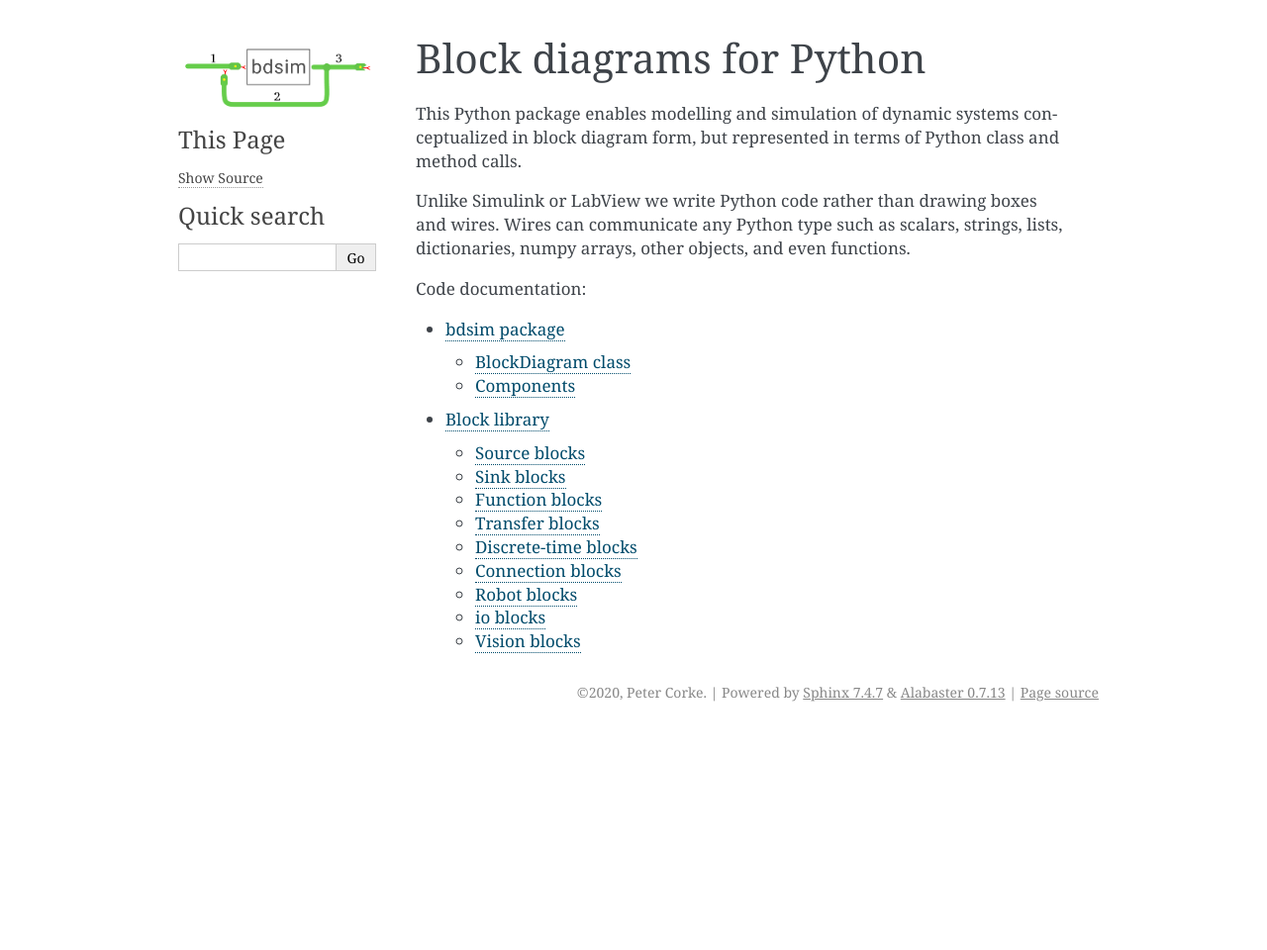
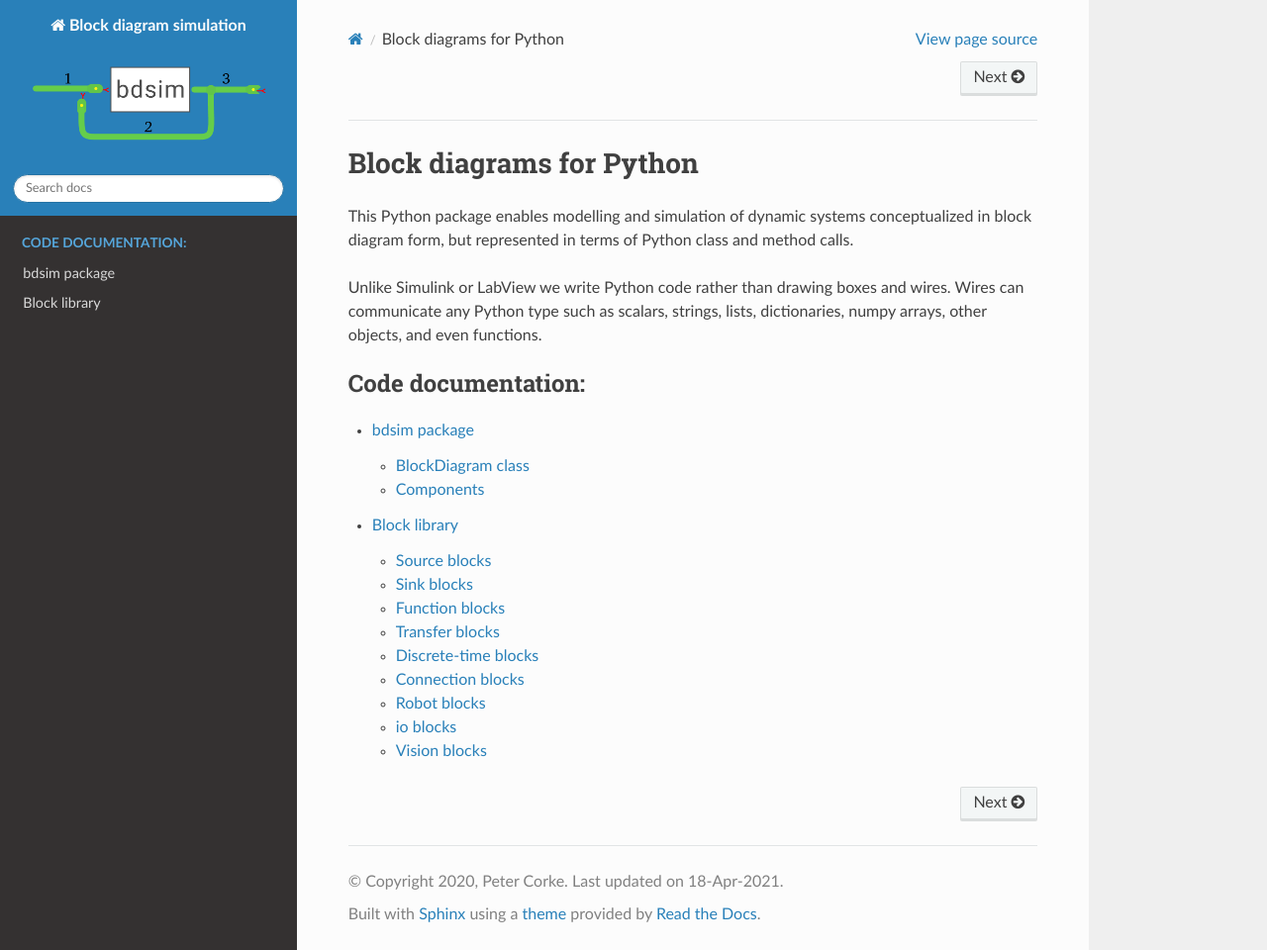
Before and after one commit to petercorke/bdsim, a Sphinx documentation site: the page built from docsrc/source/index.rst, in a window 1280 px wide and 960 px high. Shown: the whole window at 99% size. Built offline with Sphinx 7.4.7 and the Read the Docs theme 2.0.0, drawn with Linux system fonts in a browser that asks for light colours.

Commit message:
change Sphinx theme to RTD

```diff
--- a/docsrc/source/conf.py
+++ b/docsrc/source/conf.py
@@ -60,15 +60,26 @@ exclude_patterns = ['test_*']
 html_theme = 'alabaster'
 html_show_sourcelink = True
 
+html_theme = 'sphinx_rtd_theme'
+#html_theme = 'alabaster'
+#html_theme = 'pyramid'
+#html_theme = 'sphinxdoc'
+
 html_theme_options = {
-    'github_user': 'petercorke',
-    'github_repo': 'bdsim',
-    'github_button': True,
-    'fixed_sidebar': True,
-}
+    #'github_user': 'petercorke',
+    #'github_repo': 'spatialmath-python',
+    #'logo_name': False,
+    'logo_only': False,
+    #'description': 'Spatial maths and geometry for Python',
+    'display_version': True,
+    'prev_next_buttons_location': 'both',
+    'analytics_id': 'G-11Q6WJM565',
+
+    }
+html_favicon = 'favicon.ico'
 
 html_logo = '../../figs/BDSimLogo_NoBackgnd@2x.png'
-
+html_last_updated_fmt = '%d-%b-%Y'
 autoclass_content = "class"
 
 # Add any paths that contain custom static files (such as style sheets) here,
```
